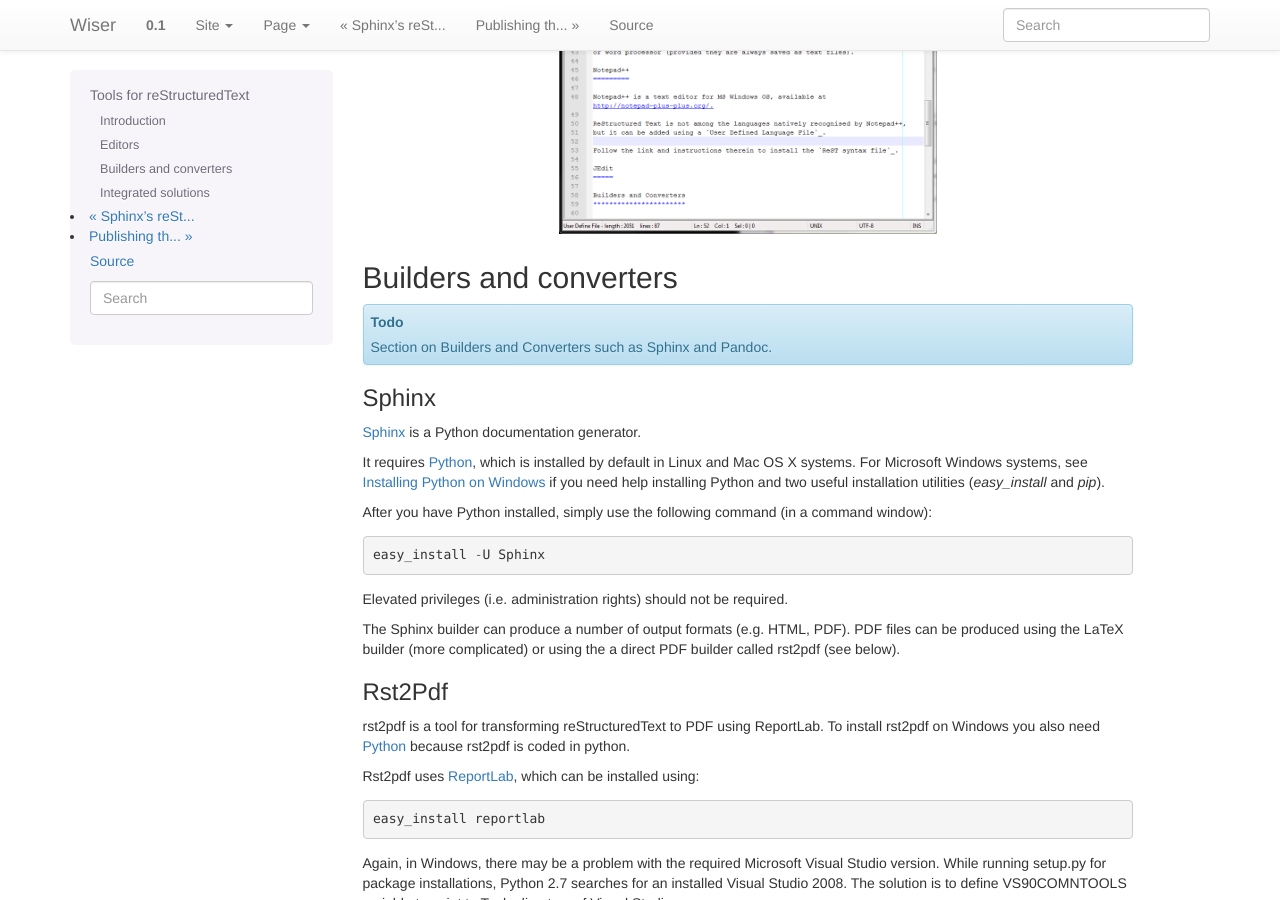
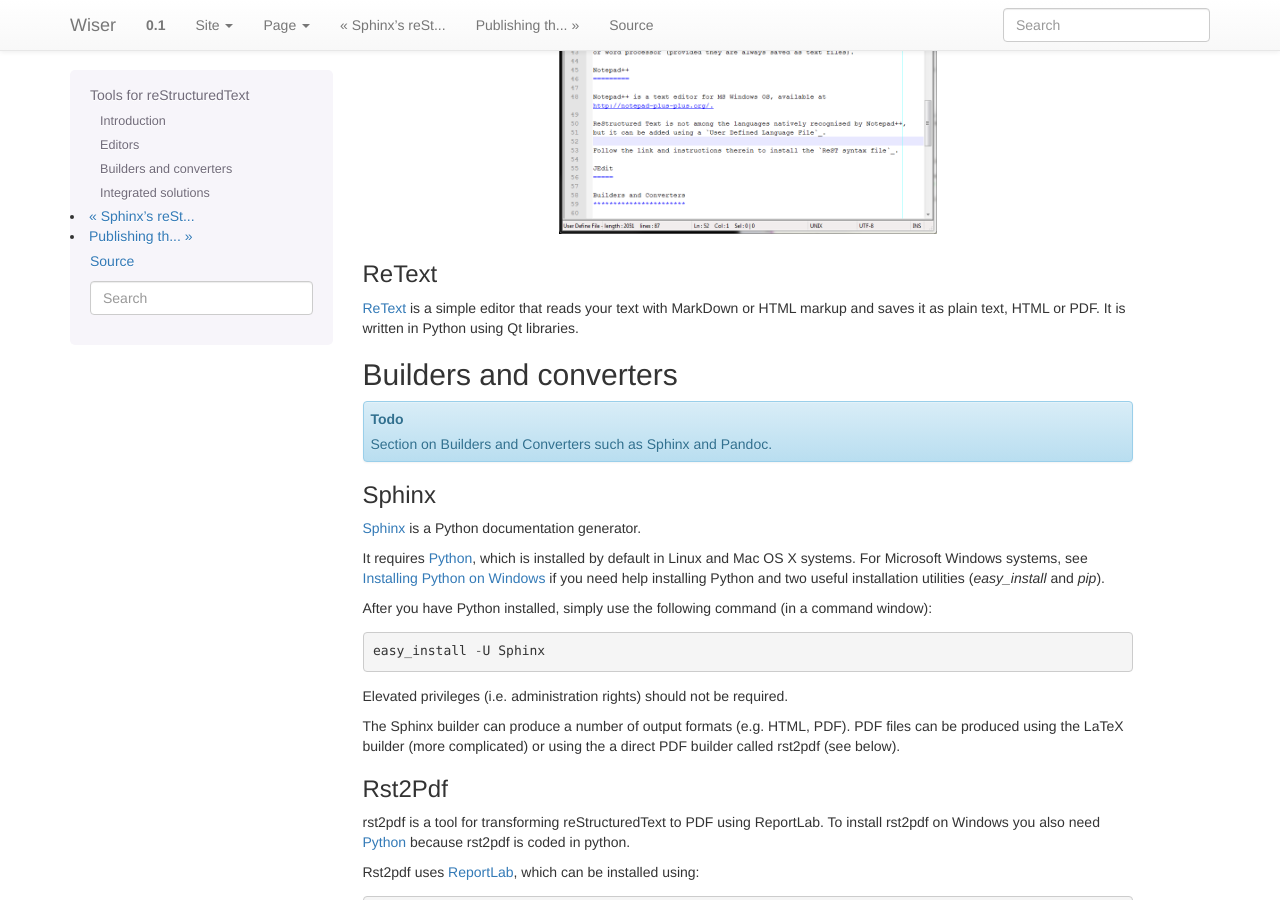
Before and after one commit to percursoaleatorio/build-me-the-docs-please, a Sphinx documentation site: the page built from docs/source/Using_Sphinx/ToolsForReStructuredText.rst, in a window 1280 px wide and 900 px high, scrolled down 1057 px. Built offline with Sphinx 7.4.7, drawn with Linux system fonts in a browser that asks for light colours; formulas are drawn with MathJax 3.

Commit message:
Added editor.
ReText Is a great RST editor with live preview.

```diff
--- a/docs/source/Using_Sphinx/ToolsForReStructuredText.rst
+++ b/docs/source/Using_Sphinx/ToolsForReStructuredText.rst
@@ -70,6 +70,14 @@
 .. figure:: img/NotepadPlusPlus.png
    :alt: This document opened in Notepad++.
    :width: 50%
+
+ReText
+------
+
+`ReText`_ is a simple editor that reads your text with MarkDown or HTML markup and saves it as plain text, HTML or PDF.
+It is written in Python using Qt libraries.
+
+.. _ReText: http://sourceforge.net/projects/retext/
 
 Builders and converters
 =======================
```
